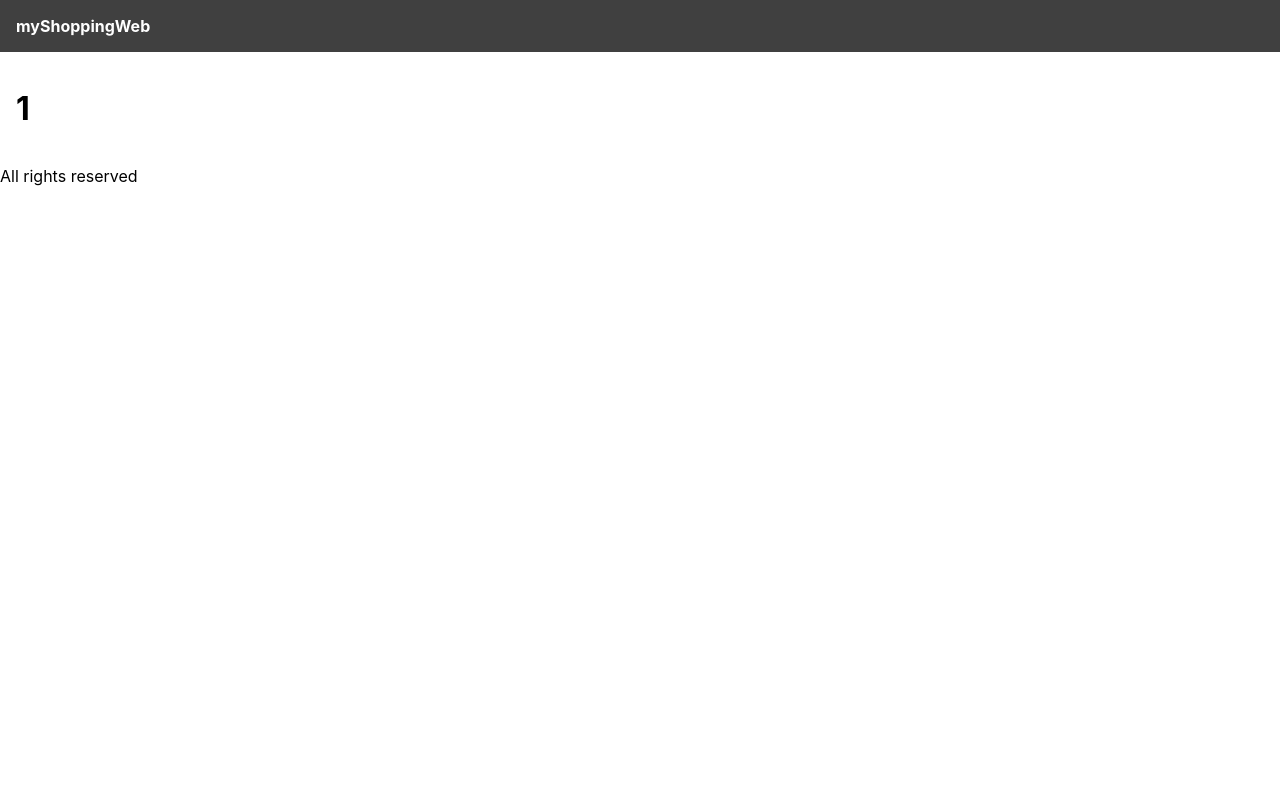
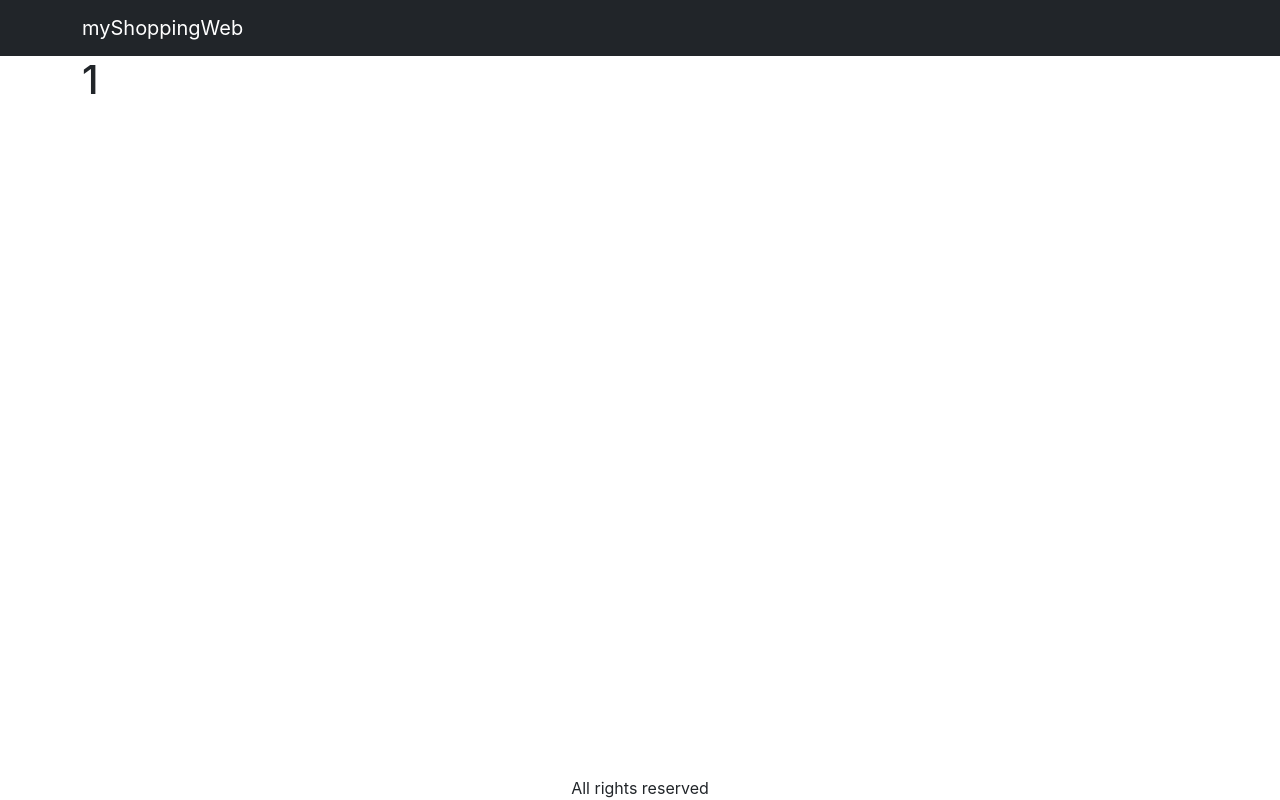
Before and after one commit to hermineavagyan/myShoppingWeb, a React (Create React App) app in the folder frontend/: page /product/1 in a window 1280 px wide. Built offline with nearby package versions, Linux system fonts and the light colour scheme.

Commit message:
bootstrap

```diff
--- a/frontend/package.json
+++ b/frontend/package.json
@@ -8,8 +8,11 @@
     "@testing-library/react": "^13.3.0",
     "@testing-library/user-event": "^13.5.0",
     "axios": "^0.27.2",
+    "bootstrap": "^5.1.3",
     "react": "^18.2.0",
+    "react-bootstrap": "^2.4.0",
     "react-dom": "^18.2.0",
+    "react-router-bootstrap": "^0.26.2",
     "react-router-dom": "^6.3.0",
     "react-scripts": "5.0.1",
     "use-reducer-logger": "^1.0.2",
--- a/frontend/src/index.css
+++ b/frontend/src/index.css
@@ -6,8 +6,7 @@ body {
   -webkit-font-smoothing: antialiased;
   -moz-osx-font-smoothing: grayscale;
 }
-
-header {
+/* header {
   background-color: #404040;
   padding: 1rem;
 }
@@ -15,9 +14,12 @@ header a {
   color: #ffffff;
   font-weight: bold;
   text-decoration: none;
+} */
+.site-container {
+  min-height: 100vh;
 }
 main {
-  padding: 1rem;
+  flex: 1;
 }
 .products {
   display: flex;
--- a/frontend/src/index.js
+++ b/frontend/src/index.js
@@ -1,5 +1,6 @@
 import React from 'react';
 import ReactDOM from 'react-dom/client';
+import 'bootstrap/dist/css/bootstrap.min.css'
 import './index.css';
 import App from './App';
 import reportWebVitals from './reportWebVitals';
```
Also changed, not shown: 2 other files (tests, documents, lock files or other folders).
